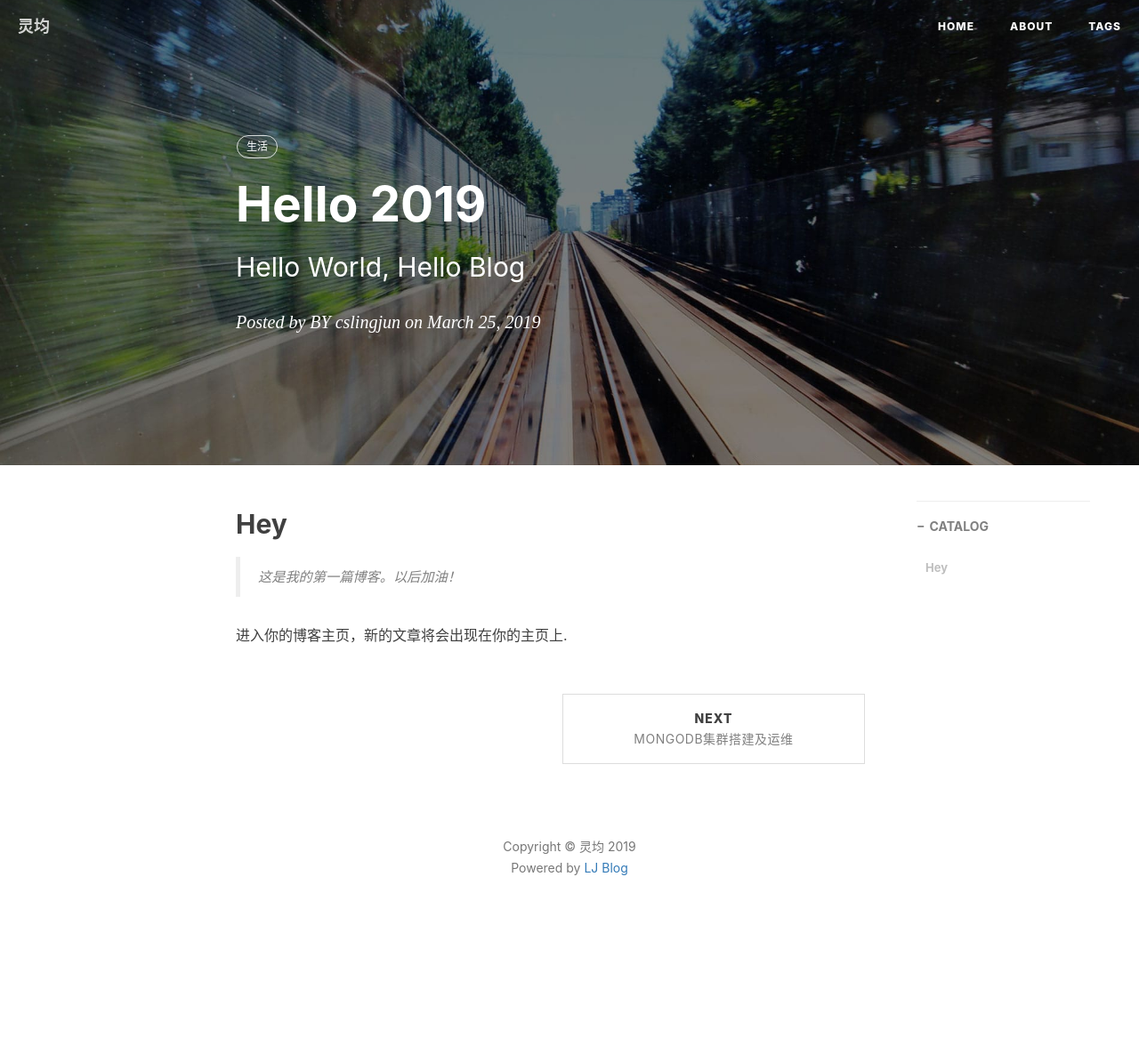
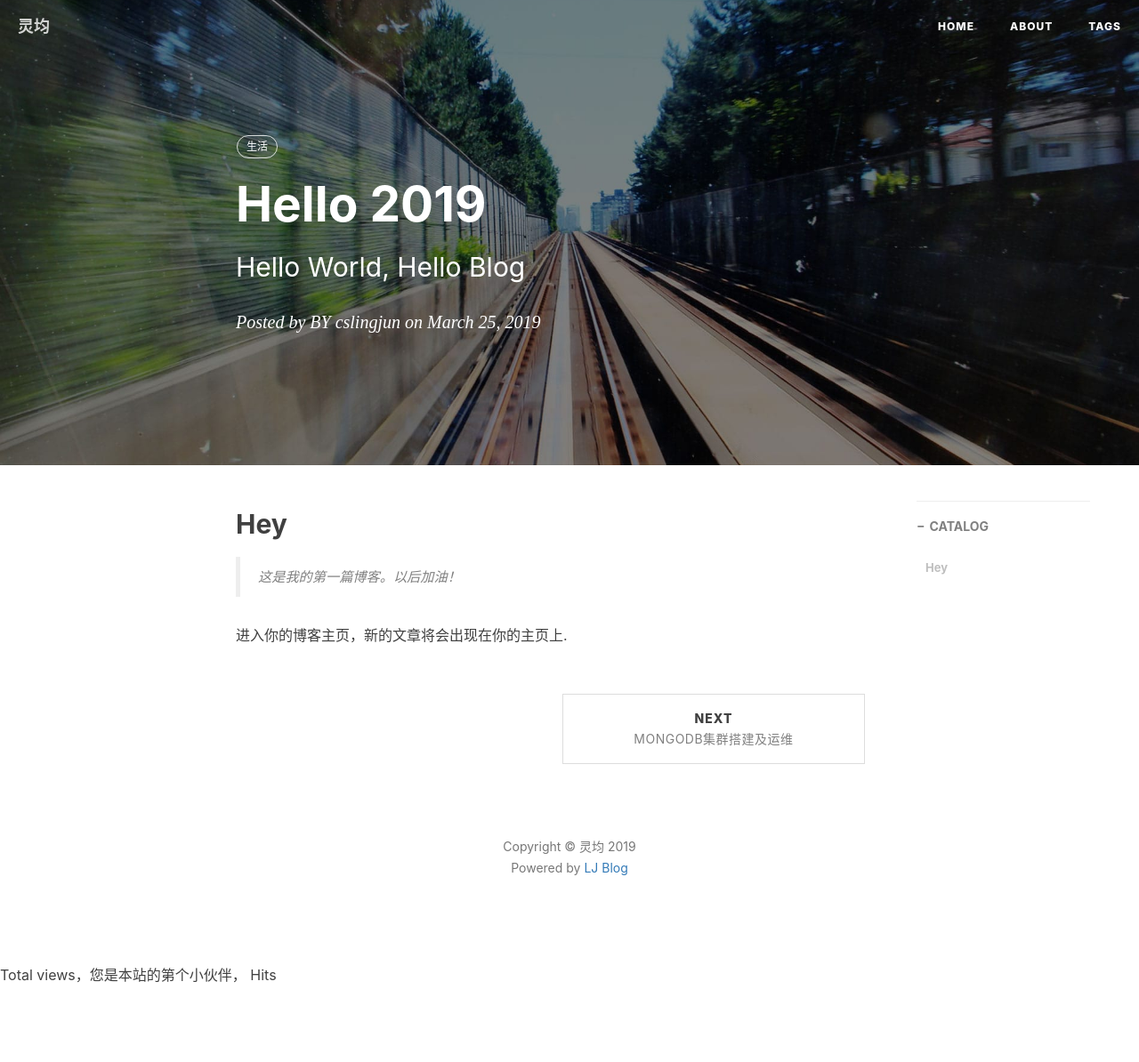
Before and after one commit to cslingjun/cslingjun.github.io, a Jekyll site: the page built from _posts/2019-03-25-Hello-2019.md, in a window 1280 px wide. Shown: the whole page at 89% size. Built offline with Jekyll 4.4.1, drawn with Linux system fonts in a browser that asks for light colours; nearby versions of some CDN libraries; comment, search, counter and statistics services are not loaded; before the commit the page ends 1080 px from its top, so only the background shows below that.

Commit message:
modify blog

```diff
--- a/_includes/footer.html
+++ b/_includes/footer.html
@@ -268,4 +268,9 @@
         });
     });
 </script>
+<!--不蒜子pv/uv统计-->
+<div class="post-meta">
+        <p>Total <span id="busuanzi_value_site_pv"></span> views，您是本站的第<span id="busuanzi_value_site_uv"></span>个小伙伴，<span id="busuanzi_value_page_pv"></span> Hits</p><br/>
+</div>
+<script async src="https://dn-lbstatics.qbox.me/busuanzi/2.3/busuanzi.pure.mini.js"></script>
 {% endif %}
```
